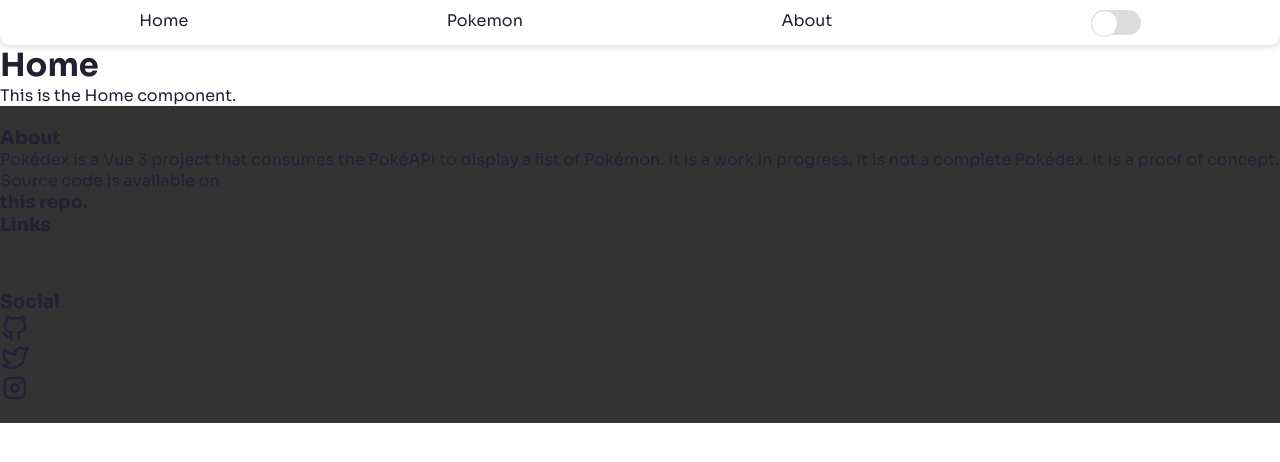
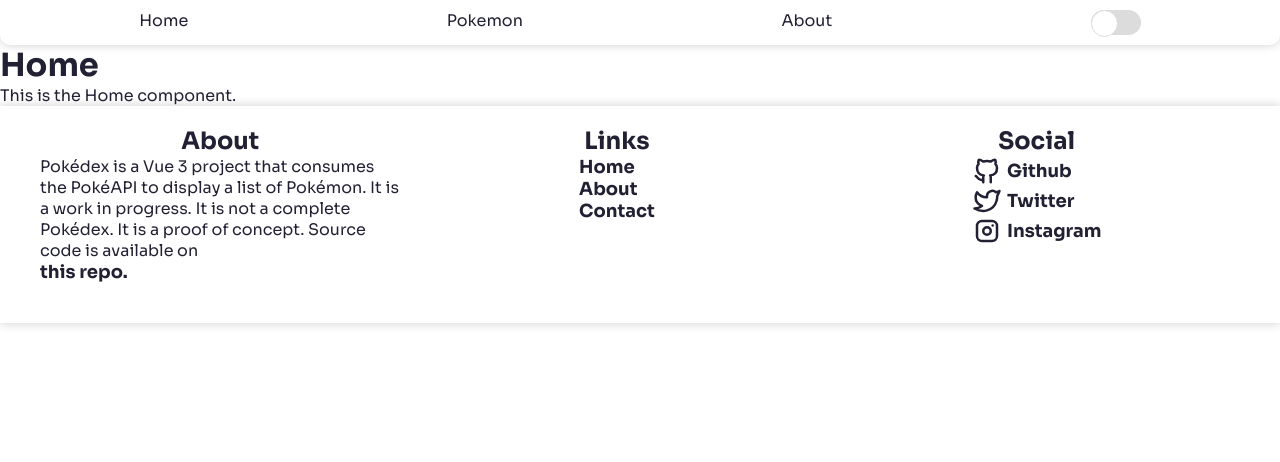
Before and after one commit to Fercho5656/Pokedex, a Vue app: page / in a window 1280 px wide. Shown: the top 462 px of the page. Built offline with nearby package versions, Linux system fonts and the light colour scheme; no server answers.

Commit message:
Fixed styles - Removed bootstrap container - Changed divs to unordered lists - Removed unused prop from Anchor component - Styled unordered lists

```diff
--- a/src/components/Footer.vue
+++ b/src/components/Footer.vue
@@ -1,52 +1,44 @@
 <template>
   <footer>
-    <div class="container">
-      <div class="row">
-        <div class="col-md-4">
+    <ul class="list-unstyled">
+      <li class="about">
         <h3>About</h3>
         <p>
-            Pokédex is a Vue 3 project that consumes the PokéAPI to display a
-            list of Pokémon. It is a work in progress. It is not a complete
-            Pokédex. It is a proof of concept. Source code is available on
-            <Anchor
-              href="https://github.com/Fercho5656/Pokedex"
-              :inNewTab="true"
-            >
-              this repo.</Anchor
-            >
+          Pokédex is a Vue 3 project that consumes the PokéAPI to display a list
+          of Pokémon. It is a work in progress. It is not a complete Pokédex. It
+          is a proof of concept. Source code is available on
+          <Anchor href="https://github.com/Fercho5656/Pokedex" :inNewTab="true">
+            this repo.
+          </Anchor>
         </p>
-        </div>
-        <div class="col-md-4">
+      </li>
+      <li class="links">
         <h3>Links</h3>
         <ul class="list-unstyled">
           <li>
-              <Anchor href="/" text="Home"> </Anchor>
+            <Anchor href="/"> Home </Anchor>
           </li>
           <li>
-              <Anchor href="/about" text="About"> </Anchor>
+            <Anchor href="/about"> About </Anchor>
           </li>
           <li>
             <Anchor
               href="mailto:morenomoranfernando@gmail.com"
-                text="Contact"
               :inNewTab="true"
             >
+              Contact
             </Anchor>
           </li>
         </ul>
-        </div>
-        <div class="col-md-4">
+      </li>
+      <li class="social">
         <h3>Social</h3>
         <ul class="list-unstyled">
           <li>
-              <Anchor
-                href="https://github.com/Fercho5656/"
-                text="Github"
-                :inNewTab="true"
-              >
+            <Anchor href="https://github.com/Fercho5656/" :inNewTab="true">
               <svg
                 xmlns="http://www.w3.org/2000/svg"
-                  class="icon icon-tabler icon-tabler-brand-github"
+                class="icon icon-tabler icon-tabler-brand-github github"
                 width="30"
                 height="30"
                 viewBox="0 0 24 24"
@@ -61,17 +53,14 @@
                   d="M9 19c-4.3 1.4 -4.3 -2.5 -6 -3m12 5v-3.5c0 -1 .1 -1.4 -.5 -2c2.8 -.3 5.5 -1.4 5.5 -6a4.6 4.6 0 0 0 -1.3 -3.2a4.2 4.2 0 0 0 -.1 -3.2s-1.1 -.3 -3.5 1.3a12.3 12.3 0 0 0 -6.2 0c-2.4 -1.6 -3.5 -1.3 -3.5 -1.3a4.2 4.2 0 0 0 -.1 3.2a4.6 4.6 0 0 0 -1.3 3.2c0 4.6 2.7 5.7 5.5 6c-.6 .6 -.6 1.2 -.5 2v3.5"
                 ></path>
               </svg>
+              Github
             </Anchor>
           </li>
           <li>
-              <Anchor
-                href="https://twitter.com/5Fercho5"
-                text="Twitter"
-                :inNewTab="true"
-              >
+            <Anchor href="https://twitter.com/5Fercho5" :inNewTab="true">
               <svg
                 xmlns="http://www.w3.org/2000/svg"
-                  class="icon icon-tabler icon-tabler-brand-twitter"
+                class="icon icon-tabler icon-tabler-brand-twitter twitter"
                 width="30"
                 height="30"
                 viewBox="0 0 24 24"
@@ -86,17 +75,17 @@
                   d="M22 4.01c-1 .49 -1.98 .689 -3 .99c-1.121 -1.265 -2.783 -1.335 -4.38 -.737s-2.643 2.06 -2.62 3.737v1c-3.245 .083 -6.135 -1.395 -8 -4c0 0 -4.182 7.433 4 11c-1.872 1.247 -3.739 2.088 -6 2c3.308 1.803 6.913 2.423 10.034 1.517c3.58 -1.04 6.522 -3.723 7.651 -7.742a13.84 13.84 0 0 0 .497 -3.753c-.002 -.249 1.51 -2.772 1.818 -4.013z"
                 ></path>
               </svg>
+              Twitter
             </Anchor>
           </li>
           <li>
             <Anchor
               href="https://www.instagram.com/fercho160500/"
-                text="Instagram"
               :inNewTab="true"
             >
               <svg
                 xmlns="http://www.w3.org/2000/svg"
-                  class="icon icon-tabler icon-tabler-brand-instagram"
+                class="icon icon-tabler icon-tabler-brand-instagram instagram"
                 width="30"
                 height="30"
                 viewBox="0 0 24 24"
@@ -111,12 +100,12 @@
                 <circle cx="12" cy="12" r="3"></circle>
                 <line x1="16.5" y1="7.5" x2="16.5" y2="7.501"></line>
               </svg>
+              Instagram
             </Anchor>
           </li>
         </ul>
-        </div>
-      </div>
-    </div>
+      </li>
+    </ul>
   </footer>
 </template>
 
@@ -132,8 +121,50 @@ export default {
 
 <style scoped>
 footer {
-  background-color: #333;
-  color: #fff;
-  padding: 20px 0;
+  padding: 20px;
+  box-shadow: 0px 0px 10px rgba(0, 0, 0, 0.2);
+}
+
+.list-unstyled {
+  list-style: none;
+}
+
+footer > ul {
+  display: flex;
+  flex-flow: row wrap;
+  justify-content: center;
+}
+
+.about,
+.links,
+.social {
+  display: flex;
+  flex-flow: column wrap;
+  align-items: center;
+  flex: 1 1 auto;
+  width: min-content;
+  margin: 0 20px 20px 20px;
+}
+
+h3 {
+  font-size: 1.5rem;
+  font-weight: 600;
+}
+
+.icon {
+  fill: rgba(255, 255, 255, 0);
+}
+
+svg {
+  transition: all 0.1s linear;
+  margin-right: 5px;
+}
+
+.links li:hover {
+  list-style-type: disc;
+}
+
+a:hover > .icon {
+  fill: rgba(var(--text), 0.5);
 }
 </style>
```
Lines whose indentation alone changed are shown as unchanged.
